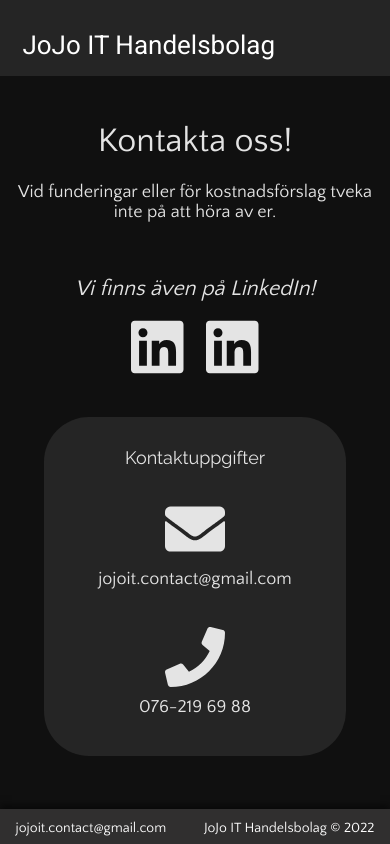
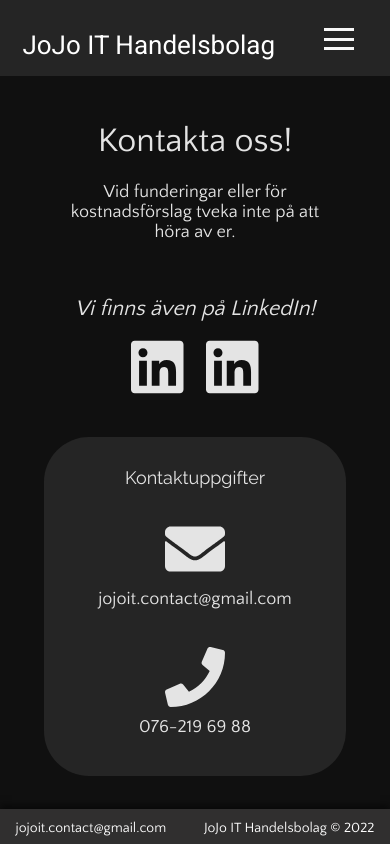
Before and after one commit to Giffca/jojoitcode, a Gatsby site: page /contact in a window 390 px wide. Built offline with nearby package versions, Linux system fonts and the light colour scheme; Gatsby itself is replaced by a stand-in of ours; a web font is replaced by a local one.

Commit message:
Burgermenu!

```diff
--- a/src/components/footer.js
+++ b/src/components/footer.js
@@ -11,7 +11,7 @@ export default function Footer(){
                 {/* <Link to ={`/previousworks`}>Våra verk</Link> */}
                 <Link to ={`/contact`}>Kontakt</Link>
             </div>
-            <div className="footertext">JoJo IT Handelsbolag © 2022</div>
+            <div className="footertext">JoJo IT Handelsbolag © {new Date().getFullYear()}</div>
         </div>
          </footer>
 }
--- a/src/components/layout.js
+++ b/src/components/layout.js
@@ -6,9 +6,9 @@ import "./fontawesome"
 import '../styles/index.css'
 
 export default function Layout({children}){
-    return <div className="pageContainer">
+    return <div className="pageContainer" id="outer-container">
     <Navbar/>
-        <div className="wrapper">
+        <div className="wrapper" id="page-wrap">
             {children}
         </div>
     <Footer/>
--- /dev/null
+++ b/src/components/menu.js
@@ -0,0 +1,74 @@
+import { push as Menu } from 'react-burger-menu'
+import { Link } from 'gatsby'
+import * as React from "react"
+
+var styles = {
+    bmBurgerButton: {
+      position: 'fixed',
+      width: '30px',
+      height: '24px',
+      right: '36px',
+      top: '28px'
+    },
+    bmBurgerBars: {
+      background: '#f8f8f8',
+      height: '3px'
+    },
+    bmBurgerBarsHover: {
+      background: '#ffffff'
+    },
+    bmCrossButton: {
+        top: '22px',
+        right: '36px',
+      height: '28px',
+      width: '28px'
+    },
+    bmCross: {
+        height: '32px',
+        top: '-2px',
+        background: '#fff'
+    },
+    bmMenuWrap: {
+      position: 'fixed',
+      height: '100%',
+    },
+    bmMenu: {
+      background: '#252525',
+      padding: '2.5em 1em 0',
+      fontSize: '24px',
+      fontFamily: 'Abhaya Libre, serif',
+      overflow: 'hidden',
+    },
+    bmMorphShape: {
+       fill: '#373a47'
+    },
+    bmItemList: {
+      color: '#b8b7ad',
+      padding: '0.8em'
+    },
+    bmItem: {
+      display: 'flex',
+      flexDirection: 'columns',
+      color: 'rgb(228, 228, 228)'
+    },
+    bmOverlay: {
+       background: 'rgba(0, 0, 0, 0)'
+    }
+  }
+
+
+class MobileNav extends React.Component {
+
+
+    render () {
+      return (
+        <Menu disableAutoFocus class="mobileNav" pageWrapId={ "page-wrap" } right styles={ styles }>
+        <Link to ={`/`} id="home" className="menu-item"><span><p>Hem</p></span></Link>
+        <Link to ={`/about`} id="about" className="menu-item"><span><p>Om oss</p></span></Link>
+        <Link to ={`/contact`} id="contact" className="menu-item"> <span><p>Kontakt</p></span></Link>
+        </Menu>
+      );
+    }
+  }
+
+  export default MobileNav
--- a/src/components/navbar.js
+++ b/src/components/navbar.js
@@ -1,17 +1,20 @@
 import React from 'react'
 import { Link } from 'gatsby'
+import MobileNav from "./menu"
 
 export default function Navbar(){
     return (
         <nav className="nav-bar font-normal">
         <div className="navwrapper">
             <div className="titel"><Link to ={`/`}><span><h1 className="titel">JoJo IT Handelsbolag</h1></span></Link></div>
-        <div className="nav flex-evenly">
-            <div className="box-effect"><Link to ={`/about`}><span><p>Om oss</p></span></Link></div>
-            {/* <div className="box-effect"><Link to ={`/previousworks`}><span><p>Våra verk</p></span></Link></div> */}
-            <div className="box-effect"><Link to ={`/contact`}><span><p>Kontakt</p></span></Link></div>
+            <div className="nav flex-evenly">
+                <div className="box-effect"><Link to ={`/about`}><span><p>Om oss</p></span></Link></div>
+                {/* <div className="box-effect"><Link to ={`/previousworks`}><span><p>Våra verk</p></span></Link></div> */}
+                <div className="box-effect"><Link to ={`/contact`}><span><p>Kontakt</p></span></Link></div>
+            </div>
         </div>
-        </div>
+
+        <MobileNav></MobileNav>
         </nav>
 
     )
--- a/src/pages/contact.js
+++ b/src/pages/contact.js
@@ -22,7 +22,7 @@ export default function Contact() {
         <div className="contactBox">
           <h2 className="contactRightHeader">Kontaktuppgifter</h2>
           <a href="mailto:jojoit.contact@gmail.com"><FontAwesomeIcon icon={['fas', 'envelope']} size="2x"/><div className="contactRightText">jojoit.contact@gmail.com</div></a>
-          <a href="tel:076-123457"><FontAwesomeIcon icon={['fas', 'phone']} size="2x"/><div className="contactRightText"> 076-219 69 88</div></a>
+          <span><FontAwesomeIcon icon={['fas', 'phone']} size="2x"/><div className="contactRightText"> 076-219 69 88</div></span>
         </div>
       </div>
     </div>
--- a/src/pages/index.js
+++ b/src/pages/index.js
@@ -37,7 +37,7 @@ export default function Home() {
       <div className="contactWrapper">
         <div className="contactLeft">
         <h2 className="overflow">IT- och konsult-tjänster med fokus på webbteknik</h2>
-          <div className="contactLeftText pt">Vi är just nu tillgängliga för arbete!<br></br> Små till Stora projekt.<br></br><br></br>Vi skapar, designar, lägger upp, underhåller och säljer hemsidor till privatpersoner så väl som företag.</div>
+          <div className="contactLeftText pt">Vi är just nu tillgängliga för arbete!<br></br> Små till mellanstora projekt.<br></br><br></br>Vi kan skapa, designa, fixa hosting, sköta underhåll, felsöka samt uppgradera sidor. Till privatpersoner så väl som företag.</div>
         </div>
         <div className="contactLeft tiltright">
           <br></br><br></br>
--- a/src/styles/index.css
+++ b/src/styles/index.css
@@ -178,6 +178,10 @@ h1 {
 	font-size: 24px;
 	align-items: center;
 	color: #FFFFFF;
+}
+
+.bm-burger-button {
+	display:none;
 }
 
 .box-effect {
@@ -396,6 +400,10 @@ li {
 /* Media Queries 480px */
 @media only screen and (max-width: 700px)
 {
+	.pageContainer{
+		width:100%;
+	}
+
   	.wrapper {
     margin: 0 auto;
     max-width: 100%;
@@ -414,6 +422,9 @@ li {
 	margin-bottom: 1.5rem;
 	}
 
+	.bm-burger-button {
+		display:inline;
+	}
 
 	.navwrapper {
 		width: 100vw;
@@ -558,11 +569,18 @@ li {
 	}
 
   /* Contact in 480px */
+
+  .contactLeftText{
+	padding-left: 3rem;
+	padding-right: 3rem;
+}
+
   	.contactLeftHeader {
 		font-size: 34px;
 		padding-top: 1rem;
 		padding-bottom: 1rem;
 	}
+
 	.contactLeftLinkedText {
 		font-size: 22px;
 		padding-top: 1.5rem;
```
Also changed, not shown: package.json (+13 -12 lines), 1 other file.
